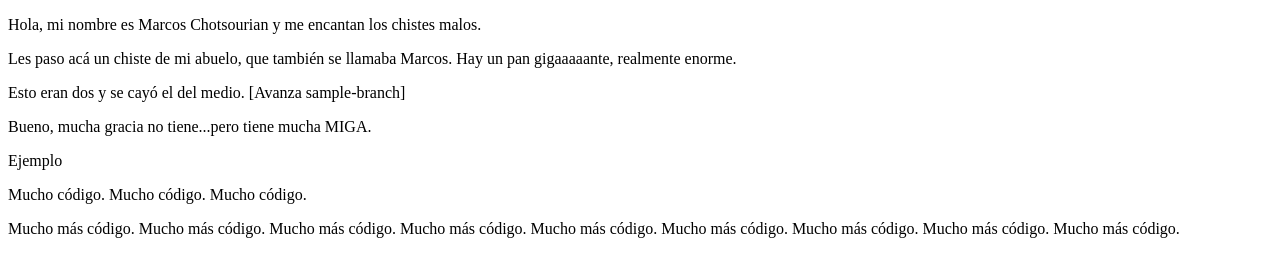
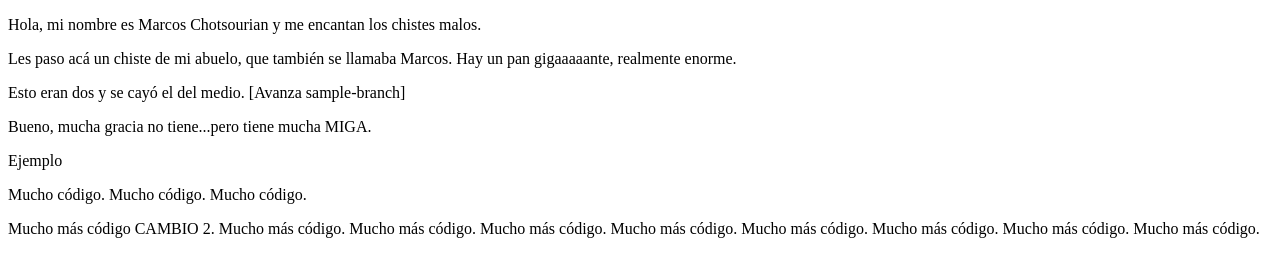
Before and after one commit to merida-coders-2023/git-test, a plain HTML site: page index.html in a window 1280 px wide. Drawn offline with Linux system fonts and the light colour scheme.

Commit message:
cambio-2

```diff
--- a/index.html
+++ b/index.html
@@ -42,7 +42,7 @@
     </div>
     <div id="feature-ejemplo">
         <p>
-            Mucho más código.
+            Mucho más código CAMBIO 2.
             Mucho más código.
             Mucho más código.
             Mucho más código.
```
